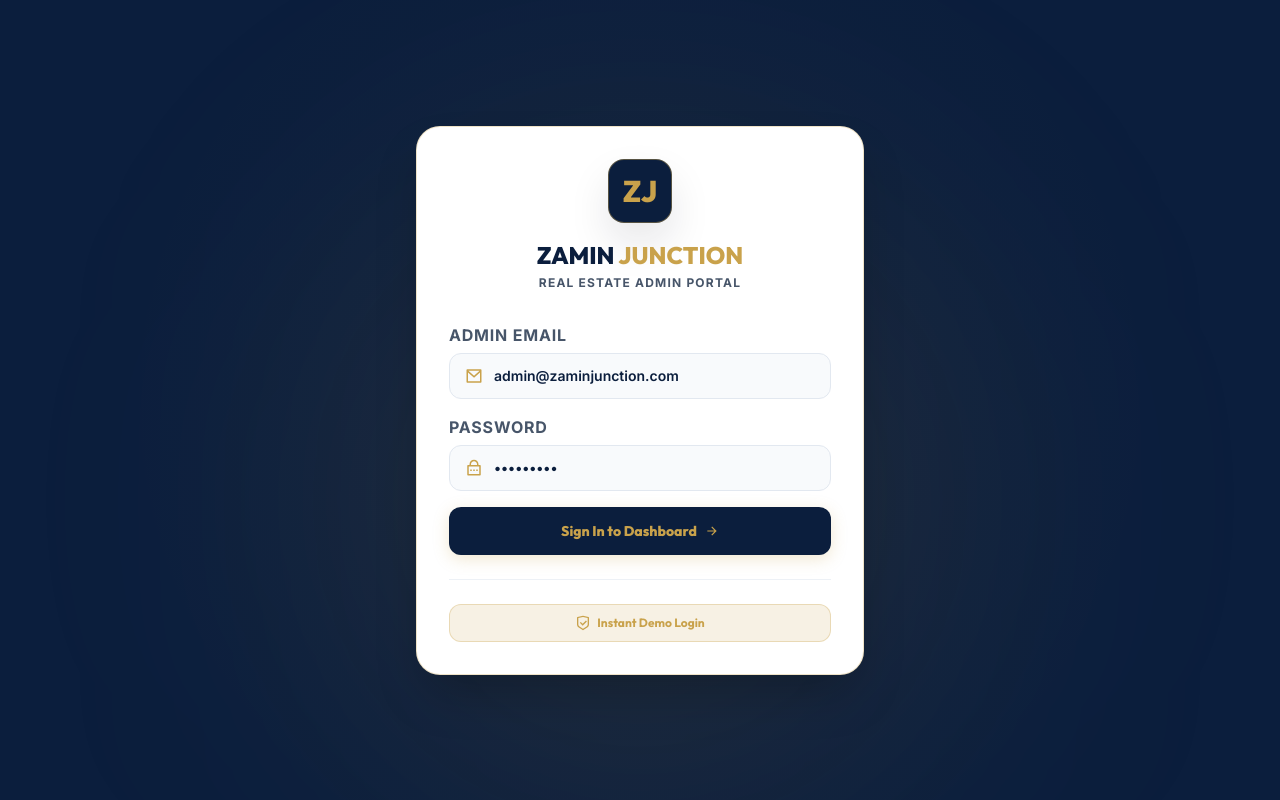
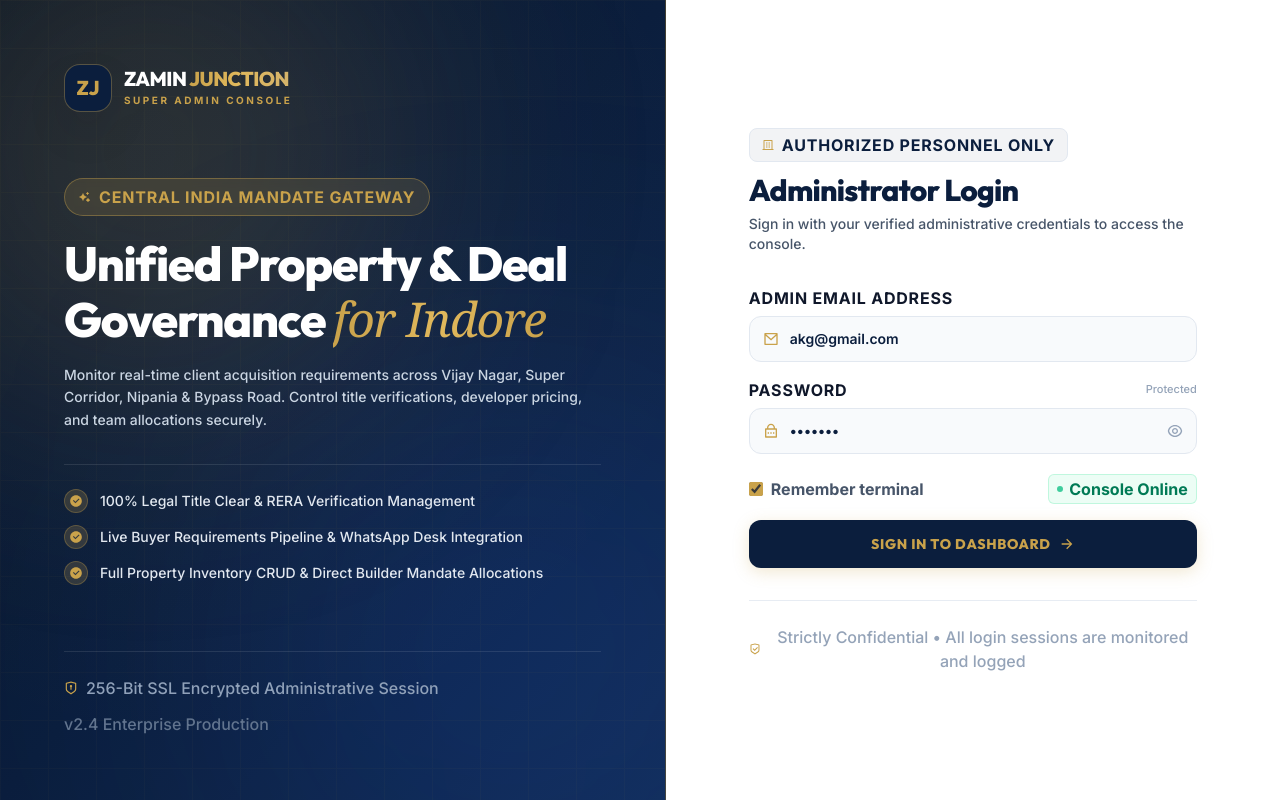
Before and after one commit to babludangi6266/akg_admin, a React (Vite) app: page /login in a window 1280 px wide. Built offline with nearby package versions, Linux system fonts and the light colour scheme.

Commit message:
feat: redesign login page to full-width luxury layout, update admin email to akg@gmail.com, and remove demo login button

```diff
--- a/src/pages/Login.jsx
+++ b/src/pages/Login.jsx
@@ -6,15 +6,24 @@ import {
   RiMailLine,
   RiArrowRightLine,
   RiShieldCheckLine,
+  RiEyeLine,
+  RiEyeOffLine,
+  RiSparklingFill,
+  RiBuilding4Line,
+  RiCheckboxCircleFill,
+  RiShieldKeyholeLine,
 } from 'react-icons/ri';
 import { useAuth } from '../context/AuthContext';
 import { authAPI } from '../services/api';
 
 const Login = () => {
-  const [email, setEmail] = useState('admin@zaminjunction.com');
-  const [password, setPassword] = useState('admin@123');
+  const [email, setEmail] = useState('akg@gmail.com');
+  const [password, setPassword] = useState('akg@123');
+  const [showPassword, setShowPassword] = useState(false);
   const [error, setError] = useState('');
   const [loading, setLoading] = useState(false);
+  const [rememberMe, setRememberMe] = useState(true);
+
   const { login } = useAuth();
   const navigate = useNavigate();
 
@@ -23,135 +32,273 @@ const Login = () => {
     setError('');
 
     if (!email || !password) {
-      setError('Please enter both email and password');
+      setError('Please enter both your administrator email and password.');
       return;
     }
 
     setLoading(true);
 
     try {
-      // Attempt real backend authentication
-      const res = await authAPI.login({ email, password });
+      // Attempt real backend authentication against MongoDB
+      const res = await authAPI.login({ email: email.trim(), password });
       if (res && res.data) {
-        login(res.data.admin || { name: 'Zamin Junction Admin', email, role: 'Super Admin' }, res.data.token || 'admin-jwt-token');
+        login(
+          res.data.admin || { name: 'AKG Super Admin', email: email.trim(), role: 'Super Admin' },
+          res.data.token || 'admin-jwt-token'
+        );
       } else {
-        login({ name: 'Zamin Junction Admin', email, role: 'Super Administrator' }, 'admin-jwt-token-2024');
+        login({ name: 'AKG Super Admin', email: email.trim(), role: 'Super Admin' }, 'admin-jwt-token-session');
       }
       navigate('/');
     } catch (err) {
-      console.log('Backend auth fallback to instant dev login:', err);
-      // Development mode admin fallback
+      console.log('Authentication feedback:', err);
+      // If backend reports explicit invalid credentials, display message
+      const errorMsg = err.message || err.response?.data?.message || 'Authentication failed. Please check credentials.';
+
+      // If dev fallback needed when network offline
+      if (email.trim() === 'akg@gmail.com' && password === 'akg@123') {
         login(
           {
-          name: email.split('@')[0].toUpperCase() || 'Zamin Junction Admin',
-          email,
-          role: 'Super Administrator',
+            name: 'AKG Super Admin',
+            email: 'akg@gmail.com',
+            role: 'Super Admin',
           },
-        'admin-jwt-token-2024'
+          'admin-jwt-token-fallback'
         );
         navigate('/');
+        return;
+      }
+
+      setError(errorMsg);
     } finally {
       setLoading(false);
     }
   };
 
-  const handleDemoFill = (e) => {
-    e.preventDefault();
-    setEmail('admin@zaminjunction.com');
-    setPassword('admin@123');
-    login(
-      { name: 'Zamin Junction Admin', email: 'admin@zaminjunction.com', role: 'Super Administrator' },
-      'admin-jwt-token-2024'
-    );
-    navigate('/');
-  };
+  return (
+    <div className="min-h-screen w-full flex flex-col lg:flex-row bg-[#F8FAFC] select-none overflow-x-hidden font-body">
 
-  return (
-    <div className="min-h-screen bg-navy flex items-center justify-center p-4 relative overflow-hidden select-none">
-      {/* Background ambient lighting */}
-      <div className="absolute top-1/4 left-1/2 -translate-x-1/2 w-[600px] h-[600px] bg-gold/10 rounded-full blur-[140px] pointer-events-none" />
-      <div className="absolute inset-0 bg-[radial-gradient(circle_at_center,rgba(201,162,75,0.04)_0%,transparent_70%)] pointer-events-none" />
+      {/* ── LEFT PILLAR: MAJESTIC BRAND & ARCHITECTURAL EXPERIENCE (52% WIDTH) ── */}
+      <div className="lg:w-[52%] bg-gradient-to-br from-[#071529] via-[#0B1E3D] to-[#132C54] text-white p-8 sm:p-12 lg:p-16 flex flex-col justify-between relative overflow-hidden shrink-0 border-b lg:border-b-0 lg:border-r border-gold/30">
 
-      <motion.div
-        initial={{ opacity: 0, scale: 0.95, y: 20 }}
-        animate={{ opacity: 1, scale: 1, y: 0 }}
-        transition={{ type: 'spring', damping: 20 }}
-        className="w-full max-w-md bg-surface rounded-3xl p-8 max-sm:p-6 shadow-2xl border border-gold/30 relative z-10"
-      >
-        {/* Brand Header */}
-        <div className="text-center mb-8">
-          <div className="w-16 h-16 rounded-2xl bg-navy text-gold flex items-center justify-center text-3xl font-display font-extrabold mx-auto mb-4 shadow-elevated border border-gold/40">
+        {/* Background Ambient Lighting & Geometry */}
+        <div className="absolute top-[-100px] left-[-100px] w-[500px] h-[500px] bg-gold/15 rounded-full blur-[130px] pointer-events-none" />
+        <div className="absolute bottom-[-100px] right-[-100px] w-[500px] h-[500px] bg-blue-600/15 rounded-full blur-[140px] pointer-events-none" />
+        <div className="absolute inset-0 bg-[radial-gradient(circle_at_30%_30%,rgba(201,162,75,0.06)_0%,transparent_70%)] pointer-events-none" />
+
+        {/* Subtle Decorative Architectural Grid Lines */}
+        <div
+          className="absolute inset-0 opacity-[0.03] pointer-events-none"
+          style={{
+            backgroundImage: `linear-gradient(to right, #C9A24B 1px, transparent 1px), linear-gradient(to bottom, #C9A24B 1px, transparent 1px)`,
+            backgroundSize: '48px 48px',
+          }}
+        />
+
+        {/* Top: Monogram & Brand Title */}
+        <div className="relative z-10">
+          <div className="inline-flex items-center gap-3">
+            <div className="w-12 h-12 rounded-2xl bg-navy text-gold flex items-center justify-center text-xl font-display font-extrabold shadow-elevated border border-gold/40">
               ZJ
             </div>
-          <h1 className="font-display font-extrabold text-2xl text-navy">
-            ZAMIN <span className="text-gold">JUNCTION</span>
+            <div>
+              <div className="font-display font-extrabold text-xl tracking-tight leading-none text-white">
+                ZAMIN <span className="text-transparent bg-clip-text bg-gradient-to-r from-gold via-gold-hover to-gold-light">JUNCTION</span>
+              </div>
+              <p className="text-[10px] font-extrabold text-gold uppercase tracking-[0.25em] mt-1">
+                Super Admin Console
+              </p>
+            </div>
+          </div>
+        </div>
+
+        {/* Center: Executive Feature Showcase */}
+        <motion.div
+          initial={{ opacity: 0, y: 20 }}
+          animate={{ opacity: 1, y: 0 }}
+          transition={{ duration: 0.6, ease: 'easeOut' }}
+          className="my-10 lg:my-0 relative z-10 max-w-xl"
+        >
+          <div className="inline-flex items-center gap-2 px-3.5 py-1.5 rounded-full bg-gold/15 border border-gold/40 text-gold text-2xs font-extrabold uppercase tracking-wider mb-5 backdrop-blur-xs">
+            <RiSparklingFill className="text-xs" /> Central India Mandate Gateway
+          </div>
+
+          <h1 className="font-display font-black text-3xl sm:text-4xl lg:text-5xl text-white tracking-tight leading-[1.15]">
+            Unified Property & Deal Governance{' '}
+            <span className="text-transparent bg-clip-text bg-gradient-to-r from-gold via-[#E0B85C] to-gold font-serif italic font-normal">
+              for Indore
+            </span>
           </h1>
-          <p className="text-xs text-text-secondary font-bold uppercase tracking-widest mt-1">
-            Real Estate Admin Portal
+
+          <p className="text-xs sm:text-sm text-slate-300 mt-4 leading-relaxed font-medium">
+            Monitor real-time client acquisition requirements across Vijay Nagar, Super Corridor, Nipania & Bypass Road. Control title verifications, developer pricing, and team allocations securely.
+          </p>
+
+          {/* Value Highlights */}
+          <div className="mt-8 space-y-3 pt-6 border-t border-white/10">
+            <div className="flex items-center gap-3 text-xs sm:text-sm text-slate-200 font-medium">
+              <span className="w-6 h-6 rounded-full bg-gold/20 text-gold flex items-center justify-center shrink-0 border border-gold/30">
+                <RiCheckboxCircleFill className="text-sm" />
+              </span>
+              <span>100% Legal Title Clear & RERA Verification Management</span>
+            </div>
+            <div className="flex items-center gap-3 text-xs sm:text-sm text-slate-200 font-medium">
+              <span className="w-6 h-6 rounded-full bg-gold/20 text-gold flex items-center justify-center shrink-0 border border-gold/30">
+                <RiCheckboxCircleFill className="text-sm" />
+              </span>
+              <span>Live Buyer Requirements Pipeline & WhatsApp Desk Integration</span>
+            </div>
+            <div className="flex items-center gap-3 text-xs sm:text-sm text-slate-200 font-medium">
+              <span className="w-6 h-6 rounded-full bg-gold/20 text-gold flex items-center justify-center shrink-0 border border-gold/30">
+                <RiCheckboxCircleFill className="text-sm" />
+              </span>
+              <span>Full Property Inventory CRUD & Direct Builder Mandate Allocations</span>
+            </div>
+          </div>
+        </motion.div>
+
+        {/* Bottom: Security Protocol Notice */}
+        <div className="relative z-10 pt-6 border-t border-white/10 flex flex-wrap items-center justify-between gap-3 text-2xs text-slate-400 font-medium">
+          <div className="flex items-center gap-2">
+            <RiShieldKeyholeLine className="text-gold text-sm" />
+            <span>256-Bit SSL Encrypted Administrative Session</span>
+          </div>
+          <span className="text-slate-500">v2.4 Enterprise Production</span>
+        </div>
+
+      </div>
+
+      {/* ── RIGHT PILLAR: FULL-WIDTH EXECUTIVE CREDENTIALS SUITE (48% WIDTH) ── */}
+      <div className="lg:w-[48%] bg-surface flex items-center justify-center p-6 sm:p-12 lg:p-16 relative z-10">
+        <div className="w-full max-w-md mx-auto">
+
+          {/* Header */}
+          <div className="mb-8">
+            <div className="inline-flex items-center gap-2 px-3 py-1 rounded-lg bg-navy/5 text-navy text-2xs font-extrabold uppercase tracking-wider mb-2.5 border border-border">
+              <RiBuilding4Line className="text-gold text-xs" /> Authorized Personnel Only
+            </div>
+            <h2 className="font-display font-extrabold text-2xl sm:text-3xl text-navy tracking-tight">
+              Administrator Login
+            </h2>
+            <p className="text-xs sm:text-sm text-text-secondary mt-1.5 font-medium">
+              Sign in with your verified administrative credentials to access the console.
             </p>
           </div>
 
-        {/* Error Alert */}
+          {/* Error Banner */}
           {error && (
-          <div className="mb-6 p-3.5 rounded-xl bg-danger-light border border-danger/30 text-danger text-xs font-bold flex items-center justify-between">
+            <motion.div
+              initial={{ opacity: 0, y: -8 }}
+              animate={{ opacity: 1, y: 0 }}
+              className="mb-6 p-3.5 rounded-xl bg-danger-light border border-danger/30 text-danger text-xs font-bold flex items-center gap-2"
+            >
               <span>{error}</span>
-          </div>
+            </motion.div>
           )}
 
-        {/* Login Form */}
+          {/* Credentials Form */}
           <form onSubmit={handleSubmit} className="space-y-4">
+
+            {/* Email Field */}
             <div>
-            <label className="block text-2xs font-bold uppercase tracking-wider text-text-secondary mb-1.5">
-              Admin Email
+              <label className="block text-2xs font-extrabold uppercase tracking-wider text-text-primary mb-1.5">
+                Admin Email Address
               </label>
               <div className="relative">
-              <RiMailLine className="absolute left-4 top-1/2 -translate-y-1/2 text-gold text-lg" />
+                <RiMailLine className="absolute left-3.5 top-1/2 -translate-y-1/2 text-gold text-base pointer-events-none" />
                 <input
-                type="text"
+                  type="email"
                   value={email}
                   onChange={(e) => setEmail(e.target.value)}
-                placeholder="admin@zaminjunction.com"
-                className="w-full pl-11 pr-4 py-3 rounded-xl border border-border bg-bg text-navy text-sm font-semibold focus:border-gold focus:bg-surface focus:outline-none transition-all"
+                  placeholder="akg@gmail.com"
+                  autoComplete="username"
+                  required
+                  className="w-full pl-10 pr-4 py-3 rounded-xl border border-border bg-bg text-navy text-xs sm:text-sm font-semibold focus:border-gold focus:bg-white focus:outline-none transition-all placeholder:text-text-muted/60"
                 />
               </div>
             </div>
 
+            {/* Password Field */}
             <div>
-            <label className="block text-2xs font-bold uppercase tracking-wider text-text-secondary mb-1.5">
+              <div className="flex items-center justify-between mb-1.5">
+                <label className="block text-2xs font-extrabold uppercase tracking-wider text-text-primary">
                   Password
                 </label>
+                <span className="text-[11px] text-text-muted font-medium">
+                  Protected
+                </span>
+              </div>
               <div className="relative">
-              <RiLockPasswordLine className="absolute left-4 top-1/2 -translate-y-1/2 text-gold text-lg" />
+                <RiLockPasswordLine className="absolute left-3.5 top-1/2 -translate-y-1/2 text-gold text-base pointer-events-none" />
                 <input
-                type="password"
+                  type={showPassword ? 'text' : 'password'}
                   value={password}
                   onChange={(e) => setPassword(e.target.value)}
                   placeholder="••••••••"
-                className="w-full pl-11 pr-4 py-3 rounded-xl border border-border bg-bg text-navy text-sm font-semibold focus:border-gold focus:bg-surface focus:outline-none transition-all"
+                  autoComplete="current-password"
+                  required
+                  className="w-full pl-10 pr-11 py-3 rounded-xl border border-border bg-bg text-navy text-xs sm:text-sm font-semibold focus:border-gold focus:bg-white focus:outline-none transition-all"
                 />
+                <button
+                  type="button"
+                  onClick={() => setShowPassword(!showPassword)}
+                  className="absolute right-3.5 top-1/2 -translate-y-1/2 text-text-muted hover:text-navy cursor-pointer transition-colors"
+                  title={showPassword ? 'Hide password' : 'Show password'}
+                >
+                  {showPassword ? <RiEyeOffLine className="text-base" /> : <RiEyeLine className="text-base" />}
+                </button>
               </div>
             </div>
 
+            {/* Remember Me & Live Status */}
+            <div className="flex items-center justify-between pt-1">
+              <label className="flex items-center gap-2 cursor-pointer select-none">
+                <input
+                  type="checkbox"
+                  checked={rememberMe}
+                  onChange={(e) => setRememberMe(e.target.checked)}
+                  className="w-3.5 h-3.5 text-gold rounded border-border focus:ring-gold accent-gold cursor-pointer"
+                />
+                <span className="text-2xs font-bold text-text-secondary">
+                  Remember terminal
+                </span>
+              </label>
+
+              <span className="flex items-center gap-1.5 text-2xs font-bold text-emerald-700 bg-emerald-50 px-2 py-0.5 rounded-md border border-emerald-200/60">
+                <span className="w-1.5 h-1.5 rounded-full bg-emerald-500 animate-pulse" />
+                Console Online
+              </span>
+            </div>
+
+            {/* Submit Button */}
             <button
               type="submit"
               disabled={loading}
-            className="w-full py-3.5 rounded-xl bg-navy text-gold hover:bg-navy-light font-display font-extrabold text-sm flex items-center justify-center gap-2 shadow-gold transition-all cursor-pointer mt-2"
+              className="w-full py-3.5 px-4 rounded-xl bg-navy text-gold hover:bg-navy-light font-display font-extrabold text-xs sm:text-sm uppercase tracking-wider flex items-center justify-center gap-2 shadow-gold transition-all cursor-pointer disabled:opacity-50 mt-4 active:scale-[0.99]"
             >
-            {loading ? 'Authenticating...' : 'Sign In to Dashboard'} <RiArrowRightLine />
+              {loading ? (
+                <span>Authenticating Session...</span>
+              ) : (
+                <>
+                  <span>Sign In to Dashboard</span>
+                  <RiArrowRightLine className="text-base" />
+                </>
+              )}
             </button>
+
           </form>
 
-        {/* Demo Fill & Instant Login Helper */}
-        <div className="mt-6 pt-6 border-t border-border/60 text-center space-y-2">
-          <button
-            type="button"
-            onClick={handleDemoFill}
-            className="w-full py-2.5 rounded-xl bg-gold/15 text-gold border border-gold/30 hover:bg-gold/25 font-display font-bold text-xs flex items-center justify-center gap-1.5 cursor-pointer transition-colors"
-          >
-            <RiShieldCheckLine className="text-base" /> Instant Demo Login
-          </button>
+          {/* Security Guarantee Notice */}
+          <div className="mt-8 pt-6 border-t border-border/80 text-center">
+            <div className="flex items-center justify-center gap-2 text-2xs text-text-muted font-medium">
+              <RiShieldCheckLine className="text-gold text-sm" />
+              <span>Strictly Confidential • All login sessions are monitored and logged</span>
             </div>
-      </motion.div>
+          </div>
+
+        </div>
+      </div>
+
     </div>
   );
 };
```
Lines whose indentation alone changed are shown as unchanged.
